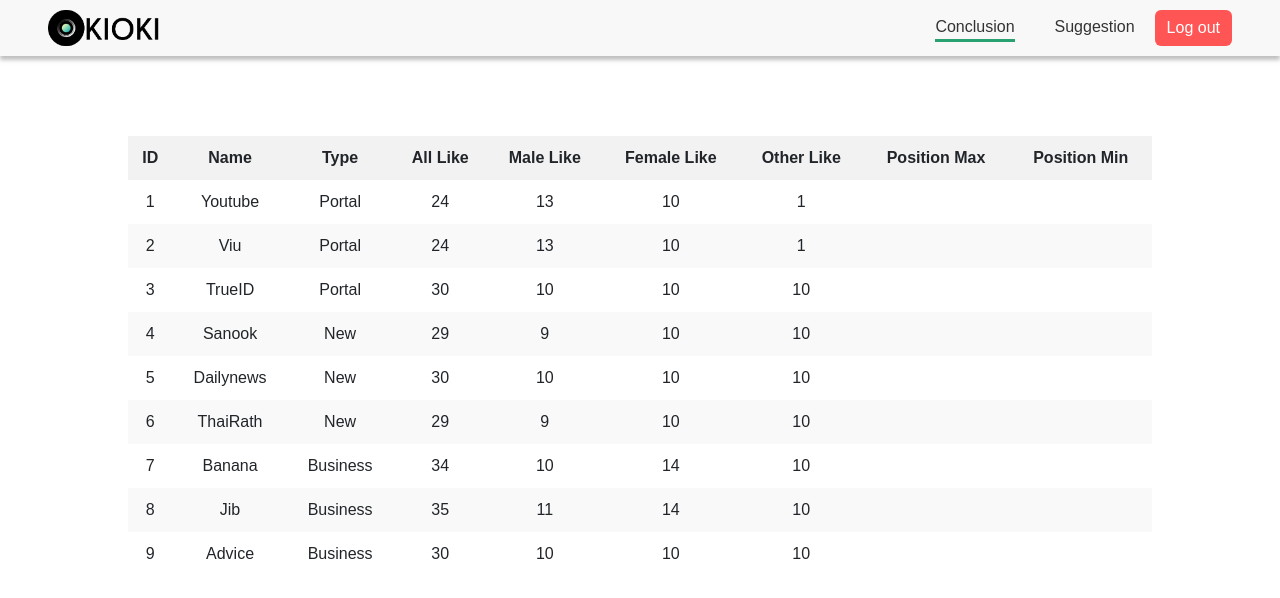
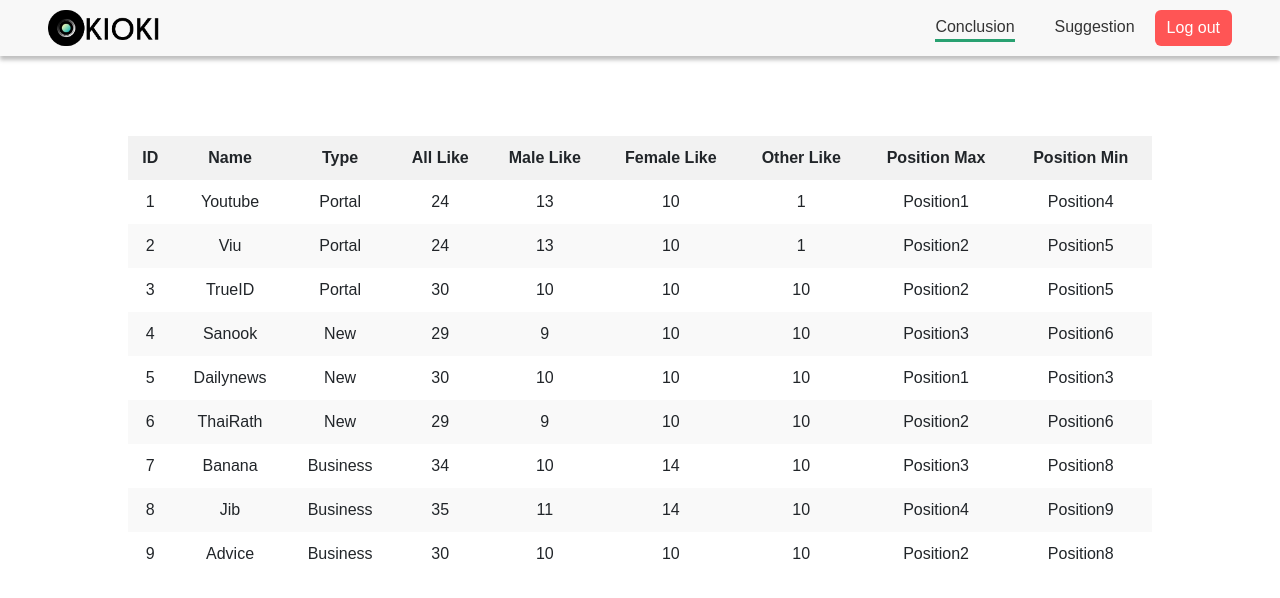
Before and after one commit to NapatpanOP/Anapos, a React (Vite) app: page /conclusion in a window 1280 px wide. Shown: the top 598 px of the page. Built offline with nearby package versions, Linux system fonts and the light colour scheme; sample sign-in values are in the browser's storage.

Commit message:
update code GraphPage

```diff
--- a/src/GraphPage.css
+++ b/src/GraphPage.css
@@ -32,3 +32,50 @@ body {
   background-color: #fff;
   color: #333;
 }
+
+.card-graph {
+  margin: 50px;
+}
+
+.card-grid {
+
+  display: flex;
+  flex-wrap: wrap;
+  margin: 0 2% 50px 2%;
+  justify-content: center;
+}
+
+.card-container-graph {
+  width: 25%;
+  margin: 0 1.5% 30px;
+  border: 1.5px solid rgba(116, 116, 116, 1);
+  border-radius: 21px;
+  box-shadow: 0 2px 4px rgba(0, 0, 0, 0.1);
+  overflow: hidden;
+  text-align: center;
+}
+
+.card-container-graph:hover {
+  border: 3px solid #2AB9B5;
+}
+
+.product-card img {
+  width: 100%;
+  height: auto;
+  cursor: pointer;
+  padding: 20px;
+}
+
+@media only screen and (max-width: 768px) {
+  .card-container-graph {
+    flex-basis: 50%;
+    max-width: 50%;
+  }
+}
+
+@media only screen and (max-width: 480px) {
+  .card-container-graph {
+    flex-basis: 100%;
+    max-width: 100%;
+  }
+}
--- a/src/GraphPage.jsx
+++ b/src/GraphPage.jsx
@@ -11,6 +11,9 @@ import BarTypeNewLike from "./components/BarChart/BarTypeNewLike";
 import BarTypeBusinessLike from "./components/BarChart/BarTypeBusinessLike";
 import { BrandAPI } from "./apis/brandAPI";
 import { UserAPI } from "./apis/userAPI";
+import { data } from'./components/data.json'
+import { Link } from 'react-router-dom';
+import { Container } from "@material-ui/core";
 
 function PageGraph() {
   const { token } = useAuthContext();
@@ -62,8 +65,23 @@ function PageGraph() {
         </select>
       </div>
 
-      <a href="/graphposition">graphweb</a>
+    {/* Specific */}
+      <div class="card-graph">
+        <div class="card-grid">
+          {data.map((item) => (
+            <div class="card-container-graph">
+              <Link to={`/graphposition`} className="card">
+                <div className="product-card">
+                  <img src={item.image} alt={item.name} />
+                </div>
+              </Link>
+            </div>
+          ))}
+        </div>
+      </div>
 
+
+      {/* กราฟ Overview */}
       <BarAllLike data={brands}/>
 
       <BarTypePortalLike  data={brands}/>
--- a/src/components/BrandsCard/BrandsCard.jsx
+++ b/src/components/BrandsCard/BrandsCard.jsx
@@ -190,13 +190,7 @@ function BrandsCard({ filter }) {
         {filteredCards.map((card, index) => (
           <div className="card-item" key={card._id} >
             <div className="card-image" onClick={() => positionSelectHandle(card._id)}>
-              {/* <a href={card.link} target="_self"> */}
-              {/* <a href={card.link} target="_self" onClick={(e) => {
-                e.preventDefault();
-                handleCardClick(card.link);
-              }}></a> */}
               <img src={card.image} alt={card.title} />
-              {/* </a> */}
               <p>Website Type: {card.type}</p>
             </div>
             <div className="card-content">
--- a/src/components/data.json
+++ b/src/components/data.json
@@ -20,7 +20,9 @@
       "like_male": 13,
       "like_female": 10,
       "like_other": 1,
-      "like_portal": 10
+      "like_portal": 10,
+      "position_max": "Position1",
+      "position_min": "Position4"
     },
     {
       "id": 2,
@@ -41,7 +43,9 @@
       "like_male": 13,
       "like_female": 10,
       "like_other": 1,
-      "like_portal": 13
+      "like_portal": 13,
+      "position_max": "Position2",
+      "position_min": "Position5"
     },
     {
       "id": 3,
@@ -62,7 +66,9 @@
       "like_male": 10,
       "like_female": 10,
       "like_other": 10,
-      "like_portal": 4
+      "like_portal": 4,
+      "position_max": "Position2",
+      "position_min": "Position5"
     },
     {
       "id": 4,
@@ -83,7 +89,9 @@
       "like_male": 9,
       "like_female": 10,
       "like_other": 10,
-      "like_news": 1
+      "like_news": 1,
+      "position_max": "Position3",
+      "position_min": "Position6"
     },
     {
       "id": 5,
@@ -104,7 +112,9 @@
       "like_male": 10,
       "like_female": 10,
       "like_other": 10,
-      "like_news": 3
+      "like_news": 3,
+      "position_max": "Position1",
+      "position_min": "Position3"
     },
     {
       "id": 6,
@@ -125,7 +135,9 @@
       "like_male": 9,
       "like_female": 10,
       "like_other": 10,
-      "like_news": 9
+      "like_news": 9,
+      "position_max": "Position2",
+      "position_min": "Position6"
     },
     {
       "id": 7,
@@ -146,7 +158,9 @@
       "like_male": 10,
       "like_female": 14,
       "like_other": 10,
-      "like_business": 11
+      "like_business": 11,
+      "position_max": "Position3",
+      "position_min": "Position8"
     },
     {
       "id": 8,
@@ -167,7 +181,9 @@
       "like_male": 11,
       "like_female": 14,
       "like_other": 10,
-      "like_business": 2
+      "like_business": 2,
+      "position_max": "Position4",
+      "position_min": "Position9"
     },
     {
       "id": 9,
@@ -188,7 +204,9 @@
       "like_male": 10,
       "like_female": 10,
       "like_other": 10,
-      "like_business": 3
+      "like_business": 3,
+      "position_max": "Position2",
+      "position_min": "Position8"
     }
   ]
 }
```
